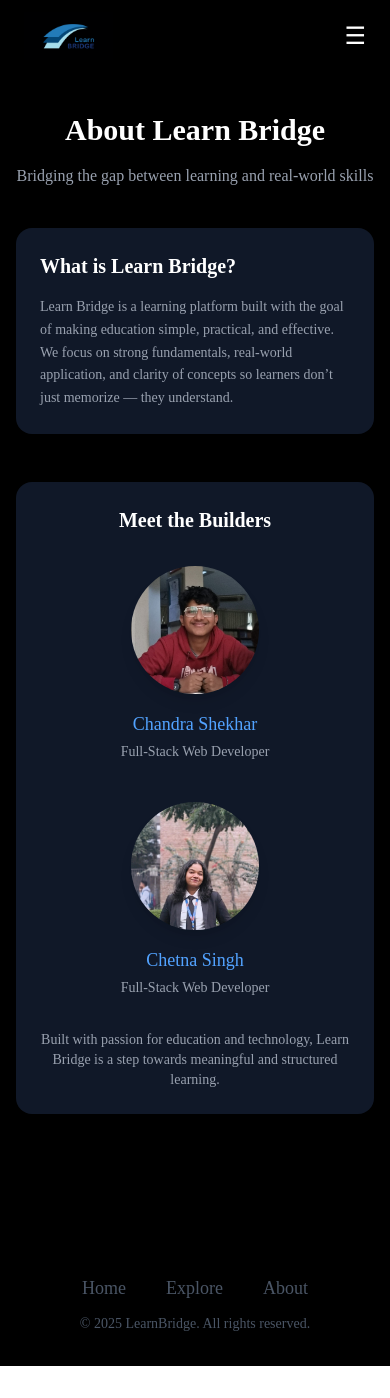
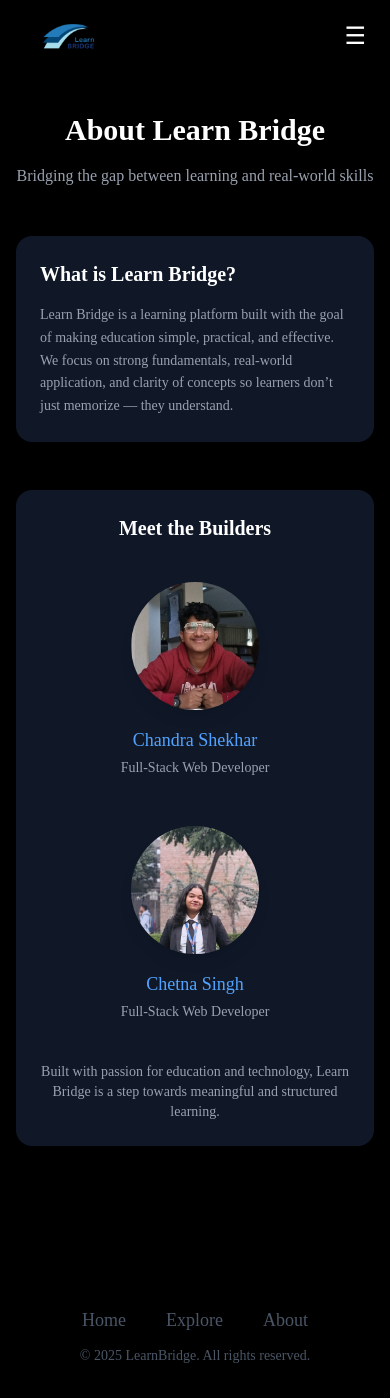
Before and after one commit to chandrashekhar235/learn-bridge, a React (Vite) app: page /about in a window 390 px wide. Before the commit the page ends 1366 px from the top, so only its background shows below. Built offline with nearby package versions, Linux system fonts and the light colour scheme; no server answers; a web font is replaced by a local one.

Commit message:
about section

```diff
--- a/src/pages/About.jsx
+++ b/src/pages/About.jsx
@@ -7,51 +7,53 @@
     <div className="min-h-screen flex flex-col bg-black">
       <Navbar />
 
-      <div className="flex-grow max-w-5xl mx-auto px-4 sm:px-6 lg:px-8">
+      <main className="flex-grow w-full">
+        <div className="max-w-5xl mx-auto px-4 sm:px-6 lg:px-8">
 
           {/* Heading */}
-        <h1 className="text-3xl sm:text-4xl font-bold text-white text-center mb-4 mt-10">
+          <h1 className="text-3xl sm:text-4xl font-bold text-white text-center mt-10 mb-4">
             About Learn Bridge
           </h1>
 
-        <p className="text-base sm:text-lg text-gray-400 text-center mb-10">
+          <p className="text-gray-400 text-center text-base sm:text-lg mb-12">
             Bridging the gap between learning and real-world skills
           </p>
 
-        {/* Main Content */}
-        <div className="shadow-md bg-gray-900 rounded-2xl p-6 sm:p-8 mb-12">
+          {/* What is Learn Bridge */}
+          <section className="bg-gray-900 rounded-2xl p-6 sm:p-8 shadow-md mb-12">
             <h2 className="text-xl sm:text-2xl font-semibold text-white mb-4">
               What is Learn Bridge?
             </h2>
+
             <p className="text-gray-400 leading-relaxed text-sm sm:text-base">
               Learn Bridge is a learning platform built with the goal of making
               education simple, practical, and effective. We focus on strong
               fundamentals, real-world application, and clarity of concepts so
               learners don’t just memorize — they understand.
             </p>
-        </div>
+          </section>
 
           {/* Founders Section */}
-        <div className="shadow-md bg-gray-900 rounded-2xl p-6 sm:p-8 text-center mb-12">
-          <h2 className="text-xl sm:text-2xl font-semibold text-white mb-8">
+          <section className="bg-gray-900 rounded-2xl p-6 sm:p-8 shadow-md mb-12 text-center">
+            <h2 className="text-xl sm:text-2xl font-semibold text-white mb-10">
               Meet the Builders
             </h2>
 
-          <div className="flex flex-col sm:flex-row items-center justify-center gap-10">
+            <div className="flex flex-col md:flex-row items-center justify-center gap-12 w-full">
 
               {/* Founder 1 */}
-            <div className="text-center">
+              <div className="flex flex-col items-center w-full md:w-auto">
                 <img
-                src="sahil.jpeg"
+                  src="/sahil.jpeg"
                   alt="Chandra Shekhar"
-                className="w-32 h-32 sm:w-40 sm:h-40 object-cover rounded-full mx-auto shadow-lg"
+                  className="w-32 h-32 sm:w-40 sm:h-40 object-cover rounded-full shadow-lg"
                 />
 
                 <a
                   href="https://www.linkedin.com/in/chandra-shekhar-a29789284/"
                   target="_blank"
                   rel="noopener noreferrer"
-                className="block mt-4 text-blue-400 hover:underline text-lg"
+                  className="mt-4 text-blue-400 hover:underline text-lg"
                 >
                   Chandra Shekhar
                 </a>
@@ -62,18 +64,18 @@
               </div>
 
               {/* Founder 2 */}
-            <div className="text-center">
+              <div className="flex flex-col items-center w-full md:w-auto">
                 <img
-                src="chetna.jpeg"
+                  src="/chetna.jpeg"
                   alt="Chetna Singh"
-                className="w-32 h-32 sm:w-40 sm:h-40 object-cover rounded-full mx-auto shadow-lg"
+                  className="w-32 h-32 sm:w-40 sm:h-40 object-cover rounded-full shadow-lg"
                 />
 
                 <a
                   href="https://www.linkedin.com/in/singh-chetna-webdeveloper/"
                   target="_blank"
                   rel="noopener noreferrer"
-                className="block mt-4 text-blue-400 hover:underline text-lg"
+                  className="mt-4 text-blue-400 hover:underline text-lg"
                 >
                   Chetna Singh
                 </a>
@@ -85,13 +87,14 @@
 
             </div>
 
-          <p className="text-gray-400 mt-8 text-sm sm:text-base">
+            <p className="text-gray-400 mt-10 text-sm sm:text-base max-w-2xl mx-auto">
               Built with passion for education and technology, Learn Bridge is a
               step towards meaningful and structured learning.
             </p>
-        </div>
+          </section>
 
         </div>
+      </main>
 
       <Footer />
     </div>
```
Lines whose indentation alone changed are shown as unchanged.
